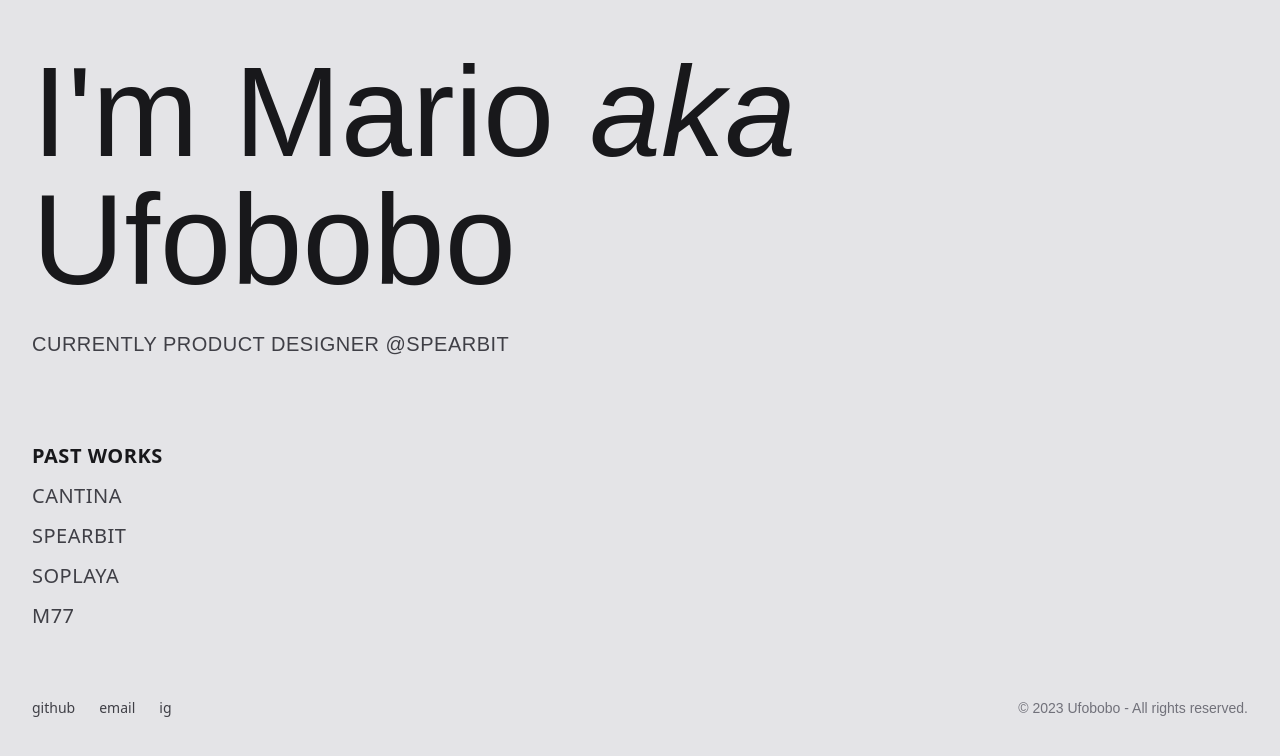
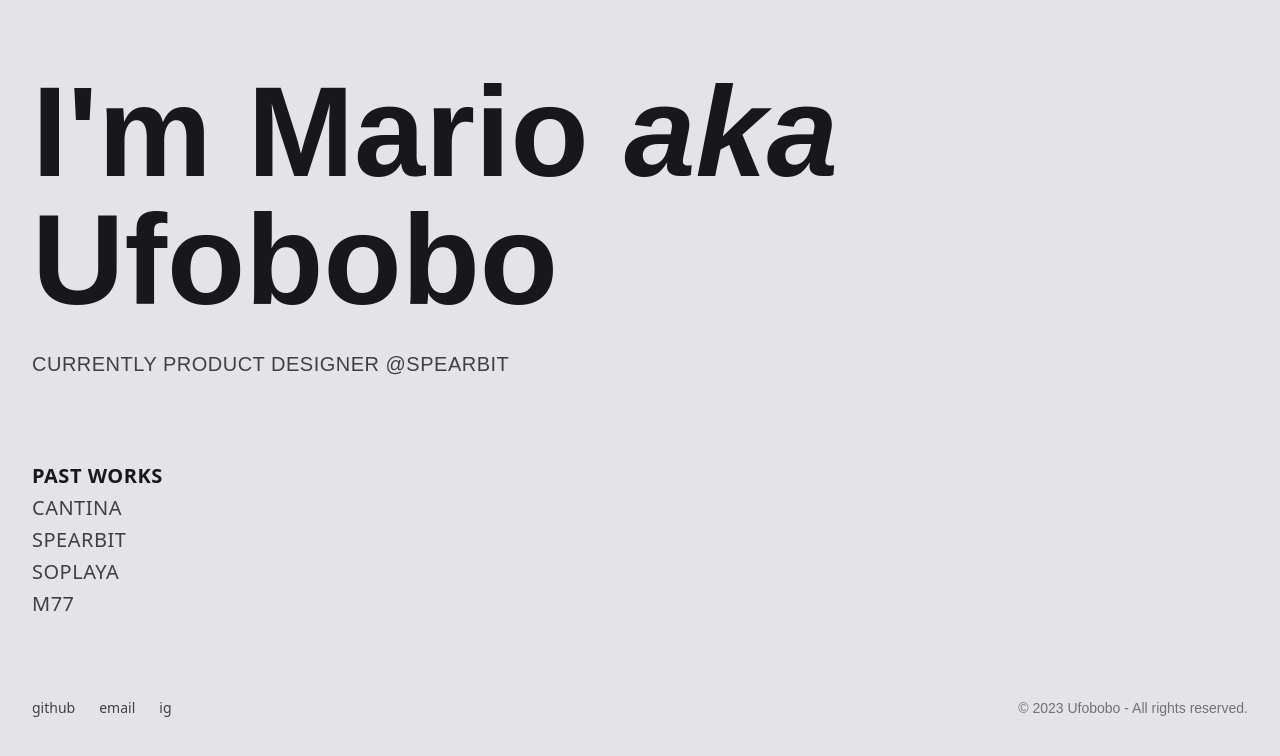
Before and after one commit to mariociambelli/ufobobo.xyz, a Next.js app: page / in a window 1280 px wide. Shown: the top 756 px of the page. Built offline with nearby package versions, Linux system fonts and the light colour scheme.

Commit message:
Enhance styling in index.jsx by adjusting font weights and bottom margins for improved visual consistency; streamline list item classes for better readability.

```diff
--- a/src/pages/index.jsx
+++ b/src/pages/index.jsx
@@ -18,7 +18,7 @@ export default function Home() {
       <Container className="m-auto flex h-full items-center justify-center">
         <div className="text-left">
           <div className="mt-6">
-            <h1 className="text-5xl text-zinc-900 md:text-9xl">
+            <h1 className="text-5xl font-semibold text-zinc-900 md:text-9xl">
               I&apos;m Mario <i>aka</i> Ufobobo
             </h1>
             <h2 className="text-md mt-6 font-normal uppercase tracking-wide text-zinc-700 md:text-xl">
@@ -35,10 +35,10 @@ export default function Home() {
           </div>
           <div className="mt-20">
             <ul className="text-md font-normal uppercase tracking-wide text-zinc-700 md:text-xl">
-              <li className="group relative mb-2 cursor-pointer list-none font-semibold text-zinc-900">
+              <li className="group relative cursor-pointer list-none font-semibold text-zinc-900">
                 <span className="relative">Past works</span>
               </li>
-              <li className="group relative mb-2 cursor-pointer list-none font-normal">
+              <li className="group relative cursor-pointer list-none font-normal">
                 <span className="relative">
                   <a
                     href="https://ufobobo.notion.site/Cantina-24d77d4db4608097b5bfccef8a231b7d?pvs=74"
@@ -47,10 +47,10 @@ export default function Home() {
                   >
                     Cantina
                   </a>
-                  <span className="absolute -bottom-2 left-0 h-0.5 w-0 bg-purple-600 transition-all duration-300 group-hover:w-full"></span>
+                  <span className="absolute -bottom-1 left-0 h-0.5 w-0 bg-purple-600 transition-all duration-300 group-hover:w-full"></span>
                 </span>
               </li>
-              <li className="group relative mb-2 cursor-pointer list-none font-normal">
+              <li className="group relative cursor-pointer list-none font-normal">
                 <span className="relative">
                   <a
                     href="https://spearbit.com"
@@ -59,10 +59,10 @@ export default function Home() {
                   >
                     Spearbit
                   </a>
-                  <span className="absolute -bottom-2 left-0 h-0.5 w-0 bg-purple-500  transition-all duration-300 group-hover:w-full"></span>
+                  <span className="absolute -bottom-1 left-0 h-0.5 w-0 bg-purple-500  transition-all duration-300 group-hover:w-full"></span>
                 </span>
               </li>
-              <li className="group relative mb-2 cursor-pointer list-none font-normal">
+              <li className="group relative cursor-pointer list-none font-normal">
                 <span className="relative">
                   <a
                     href="https://soplaya.com"
@@ -71,10 +71,10 @@ export default function Home() {
                   >
                     Soplaya
                   </a>
-                  <span className="absolute -bottom-2 left-0 h-0.5 w-0 bg-purple-400 transition-all duration-300 group-hover:w-full"></span>
+                  <span className="absolute -bottom-1 left-0 h-0.5 w-0 bg-purple-400 transition-all duration-300 group-hover:w-full"></span>
                 </span>
               </li>
-              <li className="group relative mb-2 cursor-pointer list-none font-normal">
+              <li className="group relative cursor-pointer list-none font-normal">
                 <span className="relative">
                   <a
                     href="https://magazzino77.com"
@@ -83,7 +83,7 @@ export default function Home() {
                   >
                     M77
                   </a>
-                  <span className="absolute -bottom-2 left-0 h-0.5 w-0 bg-purple-300 transition-all duration-300 group-hover:w-full"></span>
+                  <span className="absolute -bottom-1 left-0 h-0.5 w-0 bg-purple-300 transition-all duration-300 group-hover:w-full"></span>
                 </span>
               </li>
             </ul>
```
